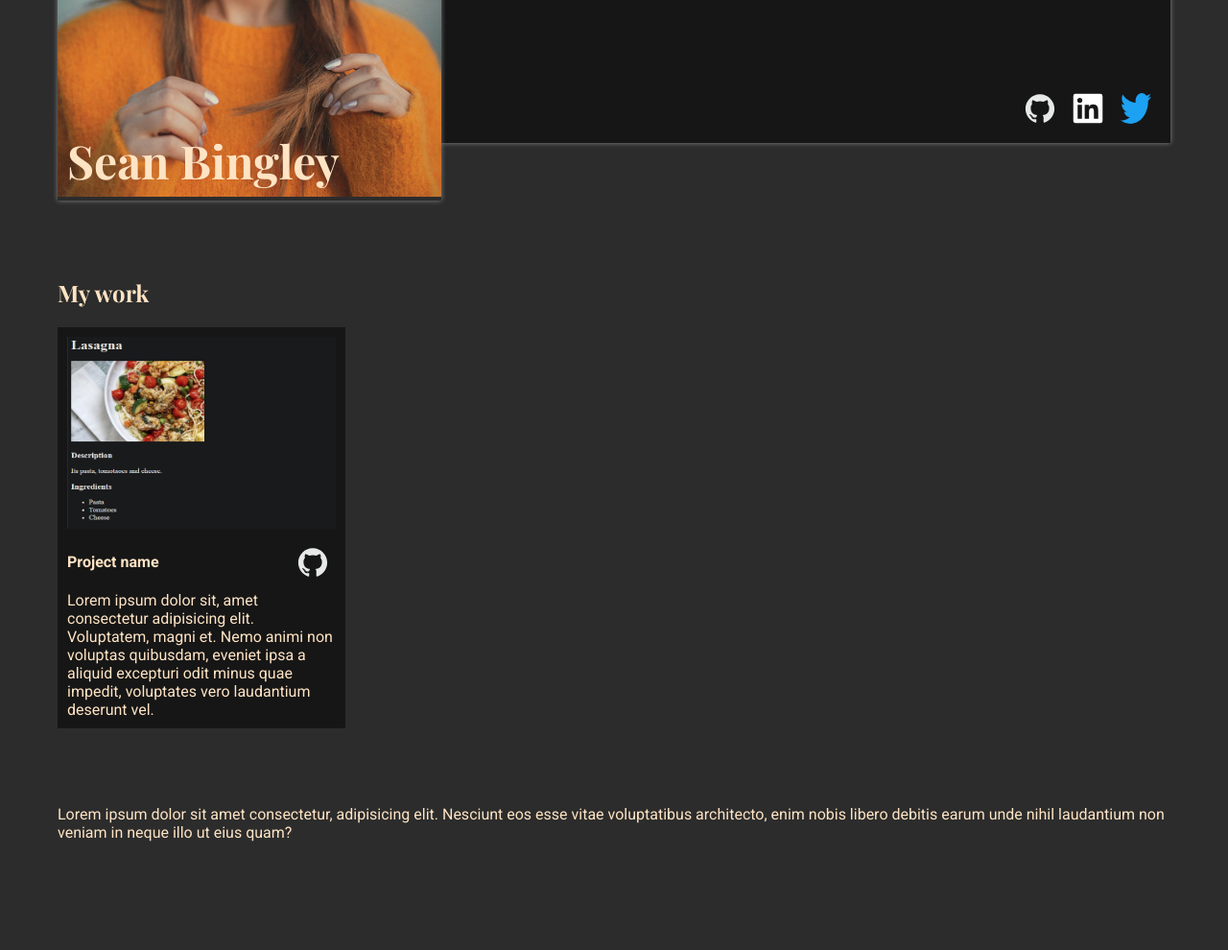
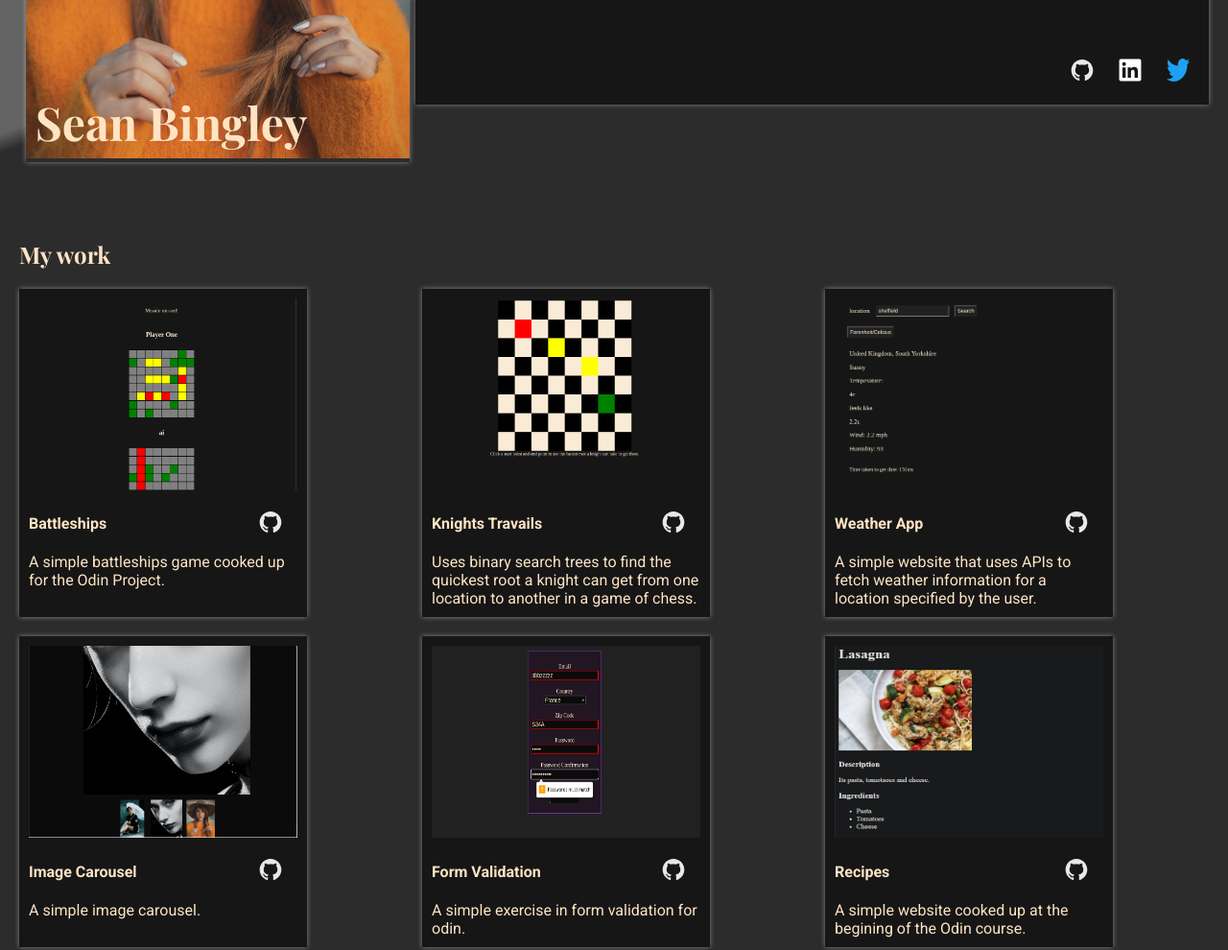
Before and after one commit to sbingley22/odin-profile-page, a plain HTML site: page index.html in a window 1280 px wide. Shown: the part 355-1345 px from the top of the page at 96% size. Before the commit the page ends 1292 px from the top, so only its background shows below. Drawn offline with nearby package versions, Linux system fonts and the light colour scheme.

Commit message:
finished html and css on My work section

```diff
--- a/index.html
+++ b/index.html
@@ -30,20 +30,27 @@
             illum ipsam explicabo tenetur.
           </p>
           <div class="icons-container">
+            <a href="https://github.com/sbingley22">
               <img
                 src="./assets/github-original.svg"
                 alt="github link"
                 class="icon-svg"
               />
+            </a>
+            <a href="">
               <img
                 src="./assets/linkedin-plain.svg"
                 alt="linked in link"
                 class="icon-svg"
-            /><img
+              />
+            </a>
+            <a href="">
+              <img
                 src="./assets/twitter-original.svg"
                 alt="twitter link"
                 class="icon-svg no-invert"
               />
+            </a>
           </div>
         </div>
       </header>
@@ -52,18 +59,156 @@
         <div class="project-cards-container">
           <div class="project-card">
             <div class="img-container">
-              <img src="./assets/odin-recipies.png" alt="screenshot of project" />
+              <a href="https://sbingley22.github.io/odin-battleship/">
+                <img
+                  src="./assets/odin-battleships.png"
+                  alt="screenshot of project"
+                />
+              </a>
             </div>
             <div class="project-details">
               <div class="name-and-icons">
-                <h4>Project name</h4>
-                <img src="./assets/github-original.svg" alt="link to github" class="icons" />
+                <h4>Battleships</h4>
+                <a href="https://github.com/sbingley22/odin-battleship">
+                  <img
+                    src="./assets/github-original.svg"
+                    alt="link to github"
+                    class="icons"
+                  />
+                </a>
               </div>
               <div class="details">
-                Lorem ipsum dolor sit, amet consectetur adipisicing elit.
-                Voluptatem, magni et. Nemo animi non voluptas quibusdam, eveniet
-                ipsa a aliquid excepturi odit minus quae impedit, voluptates
-                vero laudantium deserunt vel.
+                A simple battleships game cooked up for the Odin Project.
+              </div>
+            </div>
+          </div>
+
+          <div class="project-card">
+            <div class="img-container">
+              <a href="https://sbingley22.github.io/odin-knights-travails/">
+                <img
+                  src="./assets/odin-knights-travails.png"
+                  alt="screenshot of project"
+                />
+              </a>
+            </div>
+            <div class="project-details">
+              <div class="name-and-icons">
+                <h4>Knights Travails</h4>
+                <a href="https://github.com/sbingley22/odin-knights-travails">
+                  <img
+                    src="./assets/github-original.svg"
+                    alt="link to github"
+                    class="icons"
+                  />
+                </a>
+              </div>
+              <div class="details">
+                Uses binary search trees to find the quickest root a knight can
+                get from one location to another in a game of chess.
+              </div>
+            </div>
+          </div>
+
+          <div class="project-card">
+            <div class="img-container">
+              <a href="https://sbingley22.github.io/odin-weather-app/">
+                <img
+                  src="./assets/odin-weather.png"
+                  alt="screenshot of project"
+                />
+              </a>
+            </div>
+            <div class="project-details">
+              <div class="name-and-icons">
+                <h4>Weather App</h4>
+                <a href="https://github.com/sbingley22/odin-weather-app">
+                  <img
+                    src="./assets/github-original.svg"
+                    alt="link to github"
+                    class="icons"
+                  />
+                </a>
+              </div>
+              <div class="details">
+                A simple website that uses APIs to fetch weather information for
+                a location specified by the user.
+              </div>
+            </div>
+          </div>
+
+          <div class="project-card">
+            <div class="img-container">
+              <a href="https://sbingley22.github.io/odin-image-carousel/">
+                <img
+                  src="./assets/odin-image-carousel.png"
+                  alt="screenshot of project"
+                />
+              </a>
+            </div>
+            <div class="project-details">
+              <div class="name-and-icons">
+                <h4>Image Carousel</h4>
+                <a href="https://github.com/sbingley22/odin-image-carousel">
+                  <img
+                    src="./assets/github-original.svg"
+                    alt="link to github"
+                    class="icons"
+                  />
+                </a>
+              </div>
+              <div class="details">A simple image carousel.</div>
+            </div>
+          </div>
+
+          <div class="project-card">
+            <div class="img-container">
+              <a href="https://sbingley22.github.io/odin-form-validation/">
+                <img
+                  src="./assets/odin-form-validation.png"
+                  alt="screenshot of project"
+                />
+              </a>
+            </div>
+            <div class="project-details">
+              <div class="name-and-icons">
+                <h4>Form Validation</h4>
+                <a href="https://github.com/sbingley22/odin-form-validation">
+                  <img
+                    src="./assets/github-original.svg"
+                    alt="link to github"
+                    class="icons"
+                  />
+                </a>
+              </div>
+              <div class="details">
+                A simple exercise in form validation for odin.
+              </div>
+            </div>
+          </div>
+
+          <div class="project-card">
+            <div class="img-container">
+              <a href="https://sbingley22.github.io/odin_recipes/">
+                <img
+                  src="./assets/odin-recipies.png"
+                  alt="screenshot of project"
+                />
+              </a>
+            </div>
+            <div class="project-details">
+              <div class="name-and-icons">
+                <h4>Recipes</h4>
+                <a href="https://github.com/sbingley22/odin_recipes">
+                  <img
+                    src="./assets/github-original.svg"
+                    alt="link to github"
+                    class="icons"
+                  />
+                </a>
+              </div>
+              <div class="details">
+                A simple website cooked up at the begining of the Odin course.
               </div>
             </div>
           </div>
--- a/style.css
+++ b/style.css
@@ -6,8 +6,9 @@
 html,
 body {
   background-color: rgb(44, 44, 44);
+  background: linear-gradient(160deg, rgb(99, 99, 99) 24%, rgb(44, 44, 44) 25%);
   font-family: "Roboto", sans-serif;
-  padding: 20px;
+  padding: 0px;
   max-width: 1400px;
   margin: 0 auto;
 }
@@ -16,6 +17,11 @@ h1,
 h2,
 h3 {
   font-family: "Playfair Display", serif;
+}
+
+#content {
+  padding: 0;
+  margin: 0;
 }
 
 .about-container {
@@ -69,7 +75,7 @@ h3 {
 
 .icon-svg {
   display: inline;
-  width: 32px;
+  width: 24px;
   filter: invert(1);
 }
 .icon-svg.no-invert {
@@ -80,10 +86,17 @@ h3 {
   margin: 20px;
 }
 
+.project-cards-container {
+  display: grid;
+  grid-template-columns: repeat(auto-fill, minmax(300px, 1fr));
+  gap: 20px;
+}
+
 .project-card {
   width: 300px;
   background-color: rgb(22, 22, 22);
-  padding: 10px
+  padding: 10px;
+  box-shadow: 0 0 5px rgba(222, 222, 222, 0.5);
 }
 
 .img-container {
@@ -103,11 +116,13 @@ h3 {
 }
 
 .project-details .icons {
-  width: 32px;
+  width: 24px;
   filter: invert(1);
 }
 
 .contacts-container {
-  margin: 20px;
+  margin: 0;
   margin-top: 80px;
+  padding: 20px;
+  background-color: rgb(99, 99, 99);
 }
```
Also changed, not shown: assets/odin-battleships.png (added), assets/odin-form-validation.png (added), assets/odin-image-carousel.png (added), assets/odin-knights-travails.png (added), assets/odin-weather.png (added). Lines whose indentation alone changed are shown as unchanged.
